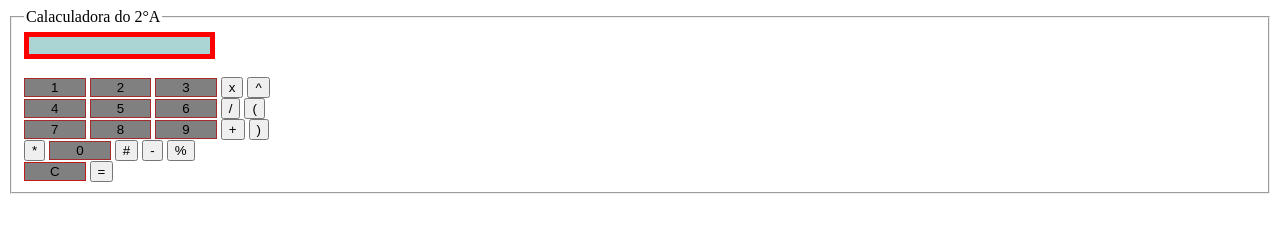
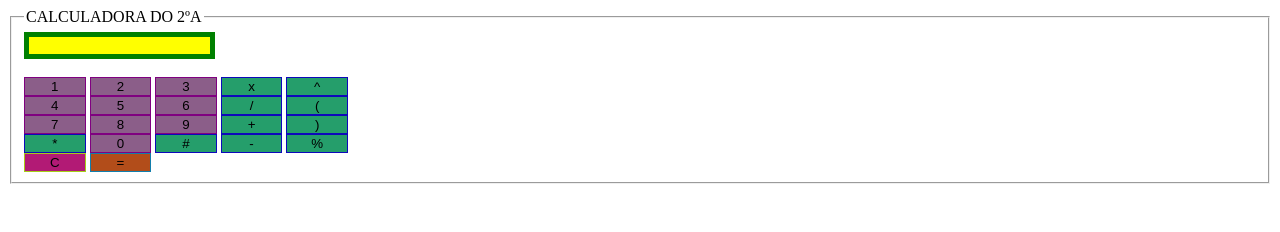
Before and after one commit to vyctorferreira-01/front-end, a plain HTML site: page calculadora.html in a window 1280 px wide. Drawn offline with Linux system fonts and the light colour scheme.

Commit message:
Update calculadora.html

```diff
--- a/calculadora.html
+++ b/calculadora.html
@@ -6,53 +6,73 @@
     <title>Document</title>
     <style>
         .campo{
-            background-color: rgb(171, 213, 213);
-            border:5px solid red
+            background-color: yellow;
+            border:5px solid green;
         }
         .botao{
             width:5%;
             height:3%;
-            background-color: gray;
-            border:1.5px solid brown;
+            background-color: rgb(139, 94, 137);
+            border:1.5px solid purple;
+        }
+        .botao2{
+            width:5%;
+            height:3%;
+            background-color: rgb(37, 158, 107);
+            border:1.5px solid rgb(14, 8, 187);
         }
         .botao3{
             width:5%;
             height:3%;
-            background-color: gray;
-            border:1.5px solid rgb(196, 25, 25);
+            background-color: rgb(178, 26, 117);
+            border:1.5px solid rgb(166, 206, 24);
+        }
+        .botao4{
+            width:5%;
+            height:3%;
+            background-color: rgb(178, 77, 26);
+            border:1.5px solid rgb(18, 126, 172);
         }
     </style>
+    <script>
+        function adicionar(valor){
+            document.getElementById("campo").value += valor;
+        }
+        function limpar(){
+            document.getElementById("campo").value = "";
+        }
+    </script>
 </head>
 <body>
     <fieldset>
-        <legend>Calaculadora do 2°A</legend>
-        <input type="text" id="campo" class="campo"><br><br>
-        <button class="botao">1</button>
-        <button class="botao">2</button>
-        <button class="botao">3</button>
-        <button class="botao2">x</button>
-        <button class="botao2">^</button>
+        <legend>CALCULADORA DO 2ºA</legend>
+        <input type="text" id="campo" onclick="adicionar('1')" class="campo"><br><br>
+        <button onclick="adicionar('1')" class="botao">1</button>
+        <button onclick="adicionar('2')" class="botao">2</button>
+        <button onclick="adicionar('3')" class="botao">3</button>
+        <button onclick="adicionar('*')" class="botao2">x</button>
+        <button onclick="adicionar('^')" class="botao2">^</button>
         <br>
-        <button class="botao">4</button>
-        <button class="botao">5</button>
-        <button class="botao">6</button>
-        <button class="botao2">/</button>
-        <button class="botao2">(</button>
+        <button onclick="adicionar('4')" class="botao">4</button>
+        <button onclick="adicionar('5')" class="botao">5</button>
+        <button onclick="adicionar('6')" class="botao">6</button>
+        <button onclick="adicionar('/')" class="botao2">/</button>
+        <button onclick="adicionar('(')" class="botao2">(</button>
         <br>
-        <button class="botao">7</button>
-        <button class="botao">8</button>
-        <button class="botao">9</button>
-        <button class="botao2">+</button>
-        <button class="botao2">)</button>
+        <button onclick="adicionar('7')" class="botao">7</button>
+        <button onclick="adicionar('8')" class="botao">8</button>
+        <button onclick="adicionar('9')" class="botao">9</button>
+        <button onclick="adicionar('+')" class="botao2">+</button>
+        <button onclick="adicionar(')')" class="botao2">)</button>
         <br>
-        <button class="botao2">*</button>
-        <button class="botao">0</button>
-        <button class="botao2">#</button>
-        <button class="botao2">-</button>
-        <button class="botao2">%</button>
+        <button onclick="adicionar('*')" class="botao2">*</button>
+        <button onclick="adicionar('0')" class="botao">0</button>
+        <button onclick="adicionar('#')" class="botao2">#</button>
+        <button onclick="adicionar('-')" class="botao2">-</button>
+        <button onclick="adicionar('%')" class="botao2">%</button>
         <br>
-        <button class="botao3">C</button>
-        <button class="botao4">=</button>
+        <button onclick="limpar()" class="botao3">C</button>
+        <button onclick="adicionar('=')" class="botao4">=</button>
     </fieldset>
 </body>
 </html>
```
